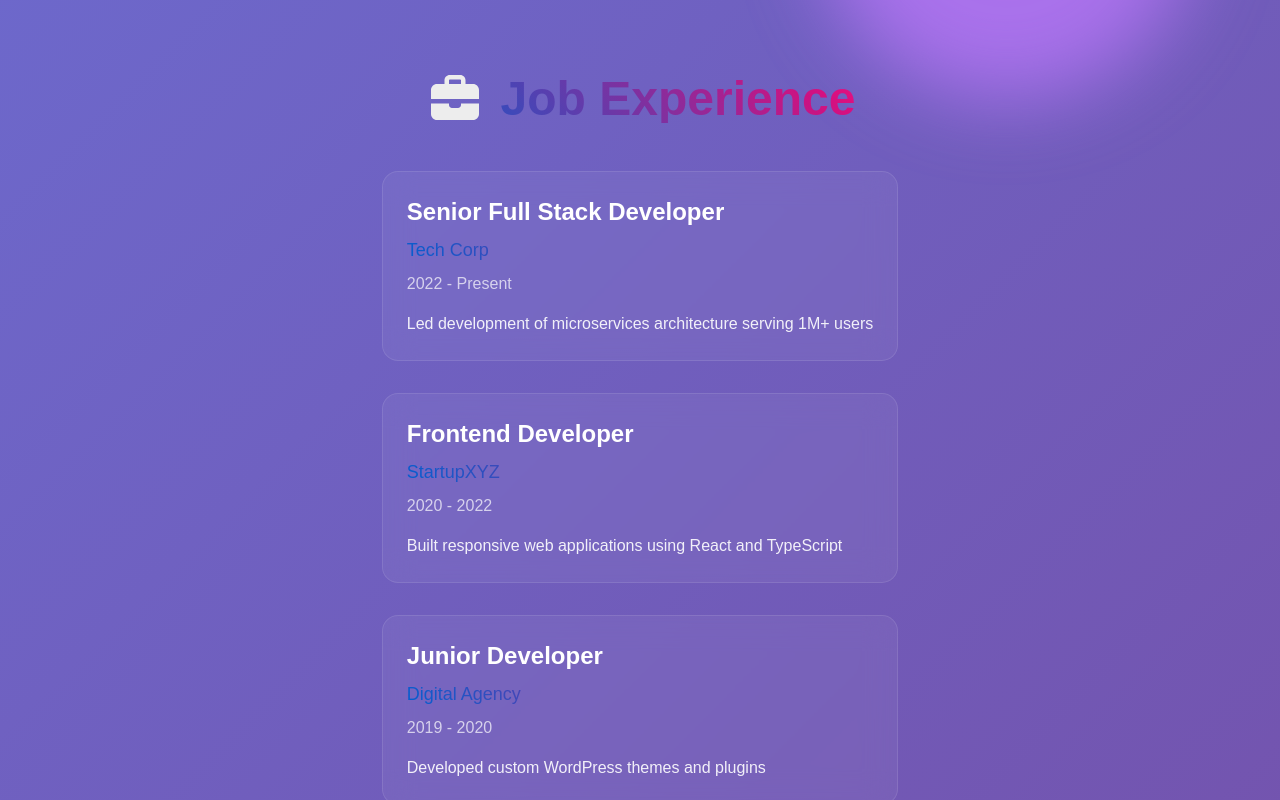
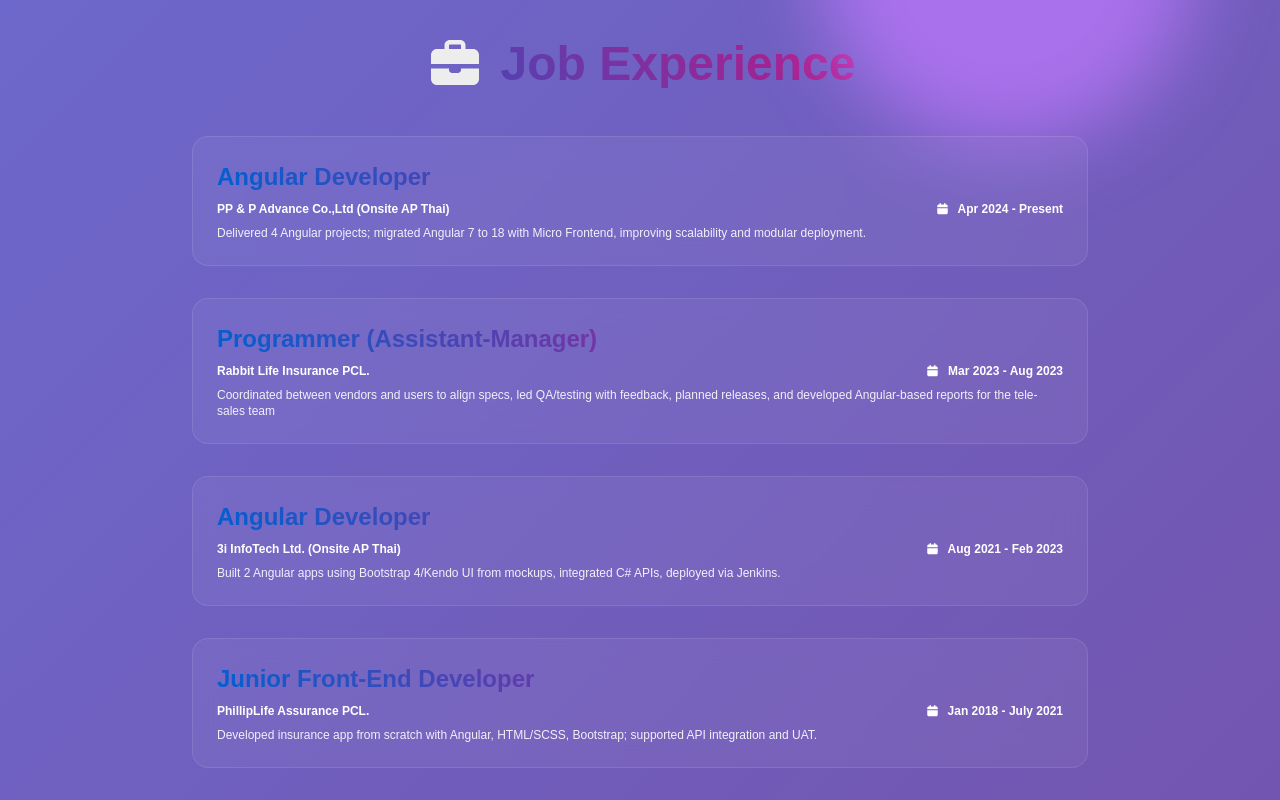
Before and after one commit to pinnida/my-portfolio, a Next.js app: page / in a window 1280 px wide. Shown: the part 2360-3160 px from the top of the page. Built offline with nearby package versions, Linux system fonts and the light colour scheme.

Commit message:
update. Job Experience

```diff
--- a/src/app/page.tsx
+++ b/src/app/page.tsx
@@ -1,12 +1,7 @@
 "use client";
 
 import { useState, useEffect } from "react";
-import {
-  motion,
-  useScroll,
-  useTransform,
-  Variants,
-} from "framer-motion";
+import { motion, useScroll, useTransform, Variants } from "framer-motion";
 import { FontAwesomeIcon } from "@fortawesome/react-fontawesome";
 import {
   faHome,
@@ -18,6 +13,9 @@
   faCode,
   faDatabase,
   faTools,
+  faCalendar,
+  faCalendarWeek,
+  faCalendarPlus
 } from "@fortawesome/free-solid-svg-icons";
 import {
   faGithub,
@@ -25,7 +23,6 @@
   faLine,
 } from "@fortawesome/free-brands-svg-icons";
 import Image from "next/image";
-
 
 export default function Home() {
   const [activeSection, setActiveSection] = useState("home");
@@ -360,7 +357,12 @@
                     alt={skill.name}
                     className="w-8 h-8 object-contain"
                   /> */}
-                  <Image src={skill.icon} alt={skill.name} width={32} height={32} />
+                  <Image
+                    src={skill.icon}
+                    alt={skill.name}
+                    width={32}
+                    height={32}
+                  />
 
                   <h3 className="text-xl font-semibold text-white">
                     {skill.name}
@@ -401,24 +403,44 @@
           >
             {[
               {
-                title: "Senior Full Stack Developer",
-                company: "Tech Corp",
-                period: "2022 - Present",
+                title: "Angular Developer",
+                permanant: false,
+                company: "PP & P Advance Co.,Ltd (Onsite AP Thai)",
+                period: "Apr 2024 - Present",
                 description:
-                  "Led development of microservices architecture serving 1M+ users",
+                  "Delivered 4 Angular projects; migrated Angular 7 to 18 with Micro Frontend, improving scalability and modular deployment.",
               },
               {
-                title: "Frontend Developer",
-                company: "StartupXYZ",
-                period: "2020 - 2022",
+                title: "Programmer (Assistant-Manager)",
+                permanant: true,
+                company: "Rabbit Life Insurance PCL.",
+                period: "Mar 2023 - Aug 2023",
                 description:
-                  "Built responsive web applications using React and TypeScript",
+                  "Coordinated between vendors and users to align specs, led QA/testing with feedback, planned releases, and developed Angular-based reports for the tele-sales team",
               },
               {
-                title: "Junior Developer",
-                company: "Digital Agency",
-                period: "2019 - 2020",
-                description: "Developed custom WordPress themes and plugins",
+                title: "Angular Developer",
+                permanant: false,
+                company: "3i InfoTech Ltd. (Onsite AP Thai)",
+                period: "Aug 2021 - Feb 2023",
+                description:
+                  "Built 2 Angular apps using Bootstrap 4/Kendo UI from mockups, integrated C# APIs, deployed via Jenkins.",
+              },
+              {
+                title: "Junior Front-End Developer",
+                permanant: true,
+                company: "PhillipLife Assurance PCL.",
+                period: "Jan 2018 - July 2021",
+                description:
+                  "Developed insurance app from scratch with Angular, HTML/SCSS, Bootstrap; supported API integration and UAT.",
+              },
+              {
+                title: "Senior Operation Associate (Non-IT)",
+                permanant: true,
+                company: "Lazada Thailand",
+                period: "Mar 2016 – Nov 2017",
+                description:
+                  "Solved logistics issues across teams; promoted to Senior and awarded 'Best Employee' (Dec 2016).",
               },
             ].map((job, index) => (
               <motion.div
@@ -427,12 +449,18 @@
                 variants={itemVariants}
                 whileHover={{ scale: 1.02, x: 10 }}
               >
-                <h3 className="text-2xl font-semibold text-white mb-2">
+                <h3 className="text-2xl font-bold gradient-text mb-2">
                   {job.title}
                 </h3>
-                <h4 className="text-lg gradient-text mb-2">{job.company}</h4>
-                <p className="text-white/70 mb-4">{job.period}</p>
-                <p className="text-white/90">{job.description}</p>
+                {/* <h4 className="text-xs font-semibold text-white mb-2">{job.company} | {job.period}</h4> */}
+                <h4 className="text-xs font-semibold text-white mb-2 flex justify-between">
+                  <span>{job.company}</span>
+                  <span>
+                    <FontAwesomeIcon icon={faCalendar} className="me-2"/>
+                    {job.period}
+                  </span>
+                </h4>
+                <p className="text-xs text-white/90">{job.description}</p>
               </motion.div>
             ))}
           </motion.div>
```
